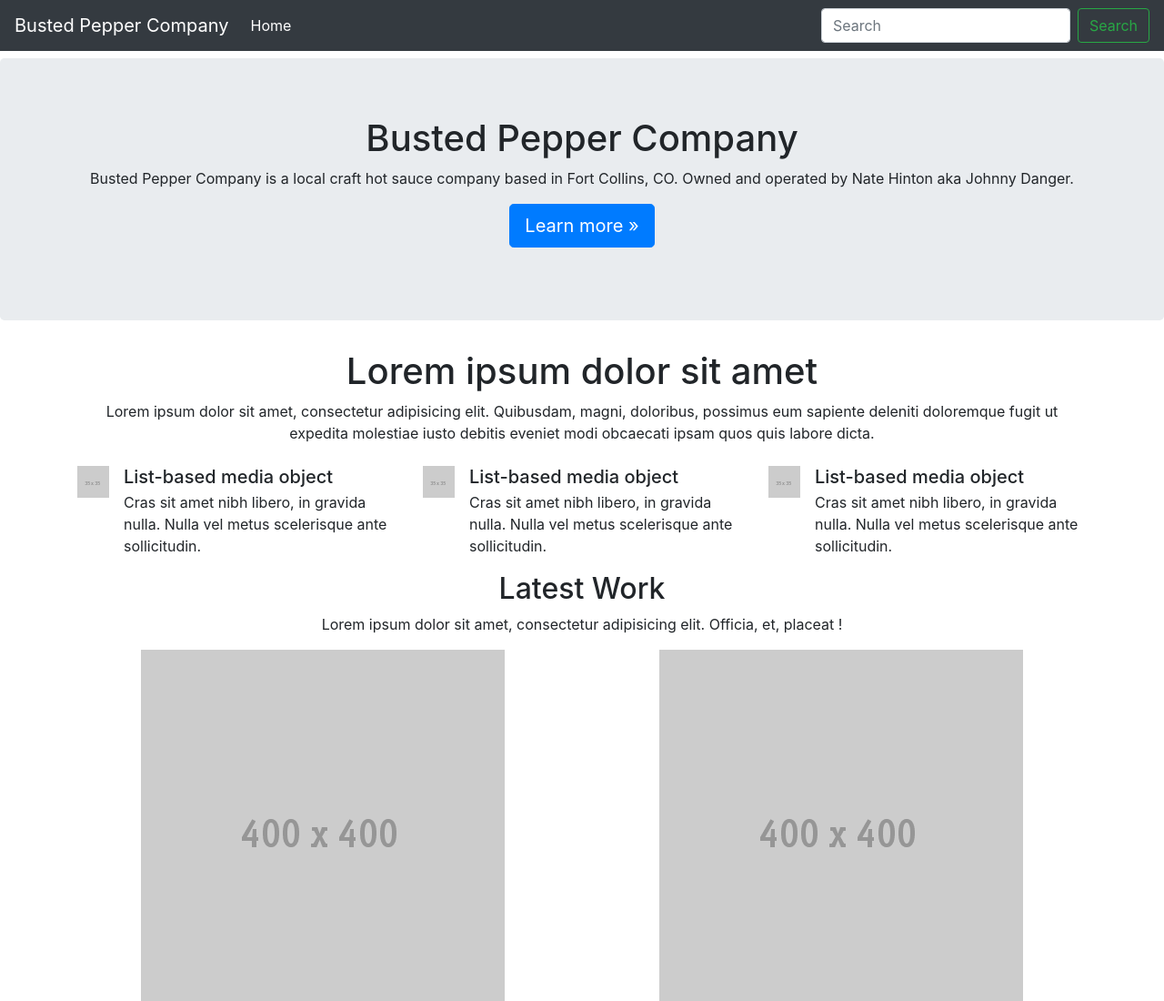
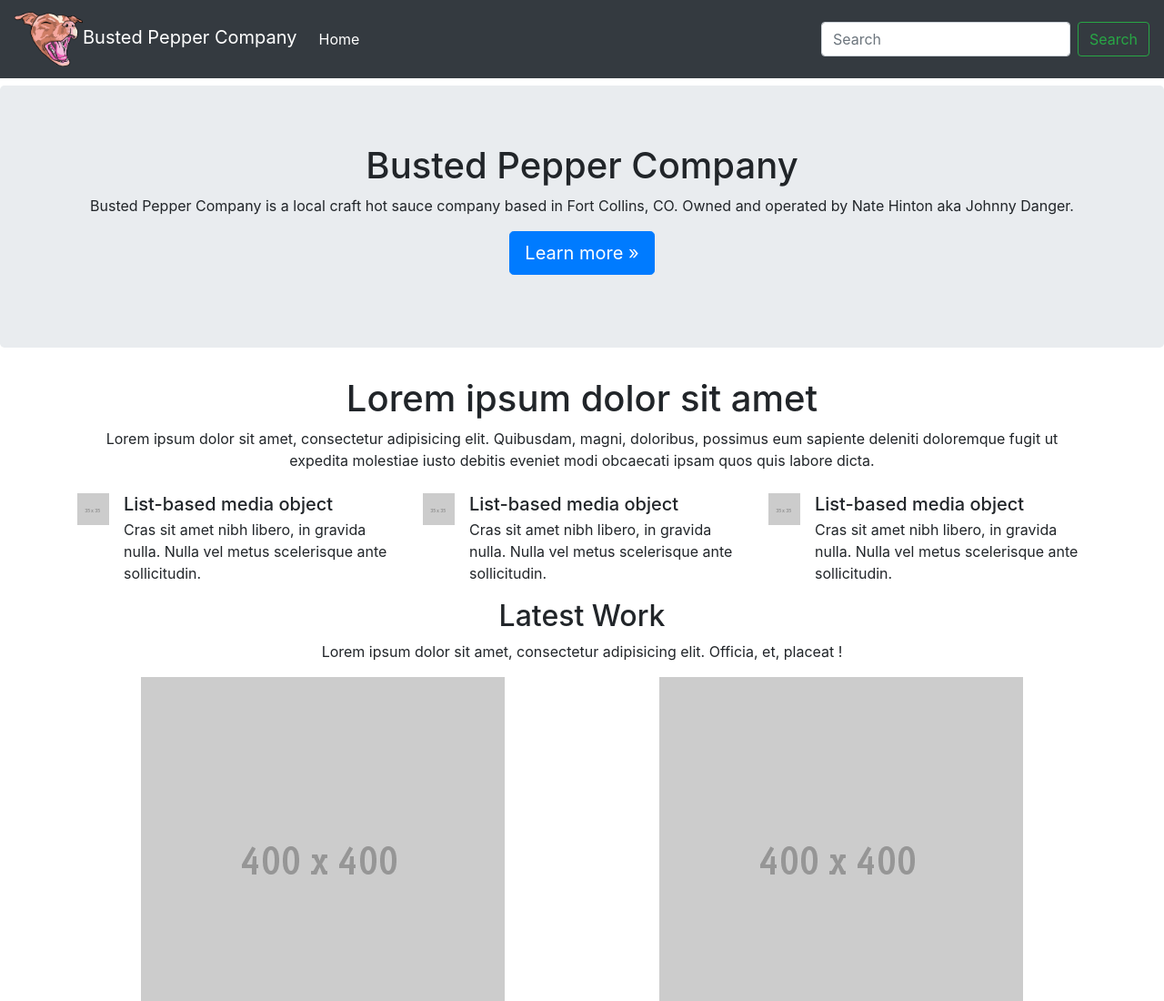
Before and after one commit to natethinton/BustedPepperCo, a plain HTML site: page index.html in a window 1280 px wide. Shown: the top 1100 px of the page at 91% size. Drawn offline with Linux system fonts and the light colour scheme.

Commit message:
logo
logo

```diff
--- a/index.html
+++ b/index.html
@@ -10,7 +10,7 @@
   </head>
   <body>
     <nav class="navbar navbar-expand-lg navbar-dark bg-dark">
-      <a class="navbar-brand" href="#">Busted Pepper Company</a>
+      <a class="navbar-brand" href="#"><img src="images/ROSIERED copy.png" width="75" height="60">Busted Pepper Company</a>
       <button class="navbar-toggler" type="button" data-toggle="collapse" data-target="#navbarSupportedContent" aria-controls="navbarSupportedContent" aria-expanded="false" aria-label="Toggle navigation">
       <span class="navbar-toggler-icon"></span>
       </button>
```
Also changed, not shown: images/ROSIERED copy.png (added).
